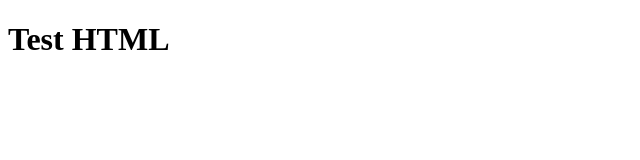
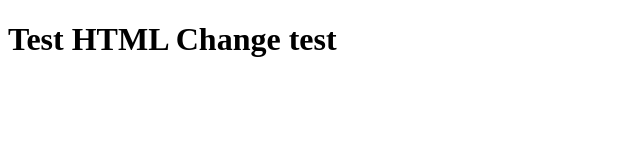
Before and after one commit to Luis-Git-AC/GitTest, a plain HTML site: page index.html in a window 1280 px wide. Shown: the whole page, without its empty margins (0-640 px from the left). Drawn offline with Linux system fonts and the light colour scheme.

Commit message:
Change test title

```diff
--- a/index.html
+++ b/index.html
@@ -6,7 +6,7 @@
     <title>testHTML</title>
 </head>
 <body>
-    <h1>Test HTML</h1>
+    <h1>Test HTML Change test</h1>
 
 </body>
 </html>
```
